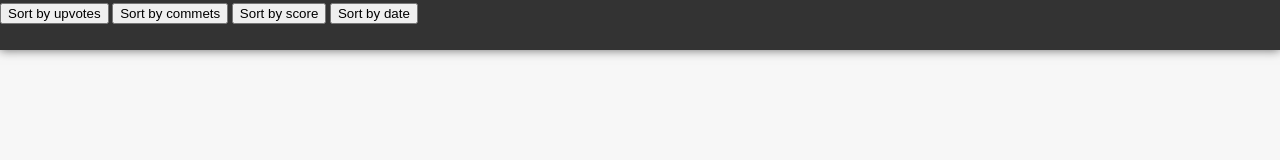
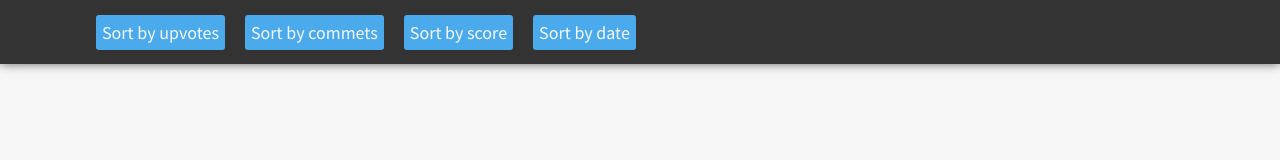
Before and after one commit to bartoszlokaj/assignment, a plain HTML site: page js/index.html in a window 1280 px wide. Drawn offline with Linux system fonts and the light colour scheme; no server answers.

Commit message:
buttons added

```diff
--- a/js/index.html
+++ b/js/index.html
@@ -11,11 +11,10 @@
 <body>
   <div class="ui">
     <div class="sort">
-      <button class="button-ups">Sort by upvotes</button>
-      <button class="button-comments">Sort by commets</button>
-      <button class="button-score">Sort by score</button>
-      <button class="button-date">Sort by date</button>
-
+      <button class="button-ups btn">Sort by upvotes</button>
+      <button class="button-comments btn">Sort by commets</button>
+      <button class="button-score btn">Sort by score</button>
+      <button class="button-date btn">Sort by date</button>
     </div>
   </div>
   <div class="posts"></div>
--- a/js/main.css
+++ b/js/main.css
@@ -1,5 +1,5 @@
 body {
-  font-family: 'Source Sans Pro', sans-serif;
+  font-family: "Source Sans Pro", sans-serif;
   font-size: 18px;
   color: #333;
   margin: 0;
@@ -10,13 +10,33 @@ body {
 .ui {
   width: 100%;
   height: 50px;
+  padding: 7px 0;
   background-color: #333;
   box-shadow: 0 0 10px #666;
 }
 
+.sort {
+  width: 85%;
+  height: 100%;
+  margin: auto;
+  display: flex;
+  justify-content: flex-start;
+  align-items: center;
+}
+
 .btn {
-  margin: auto;
+  margin-right: 20px;
+  padding: 5px;
+  border: 1px solid transparent;
+  border-radius: 3px;
+  cursor: pointer;
+  font: inherit;
+  color: #f7f7f7;
+  background-color: #4baaec;
+}
 
+.btn:hover {
+  background-color: #3a99db;
 }
 
 .posts {
```
